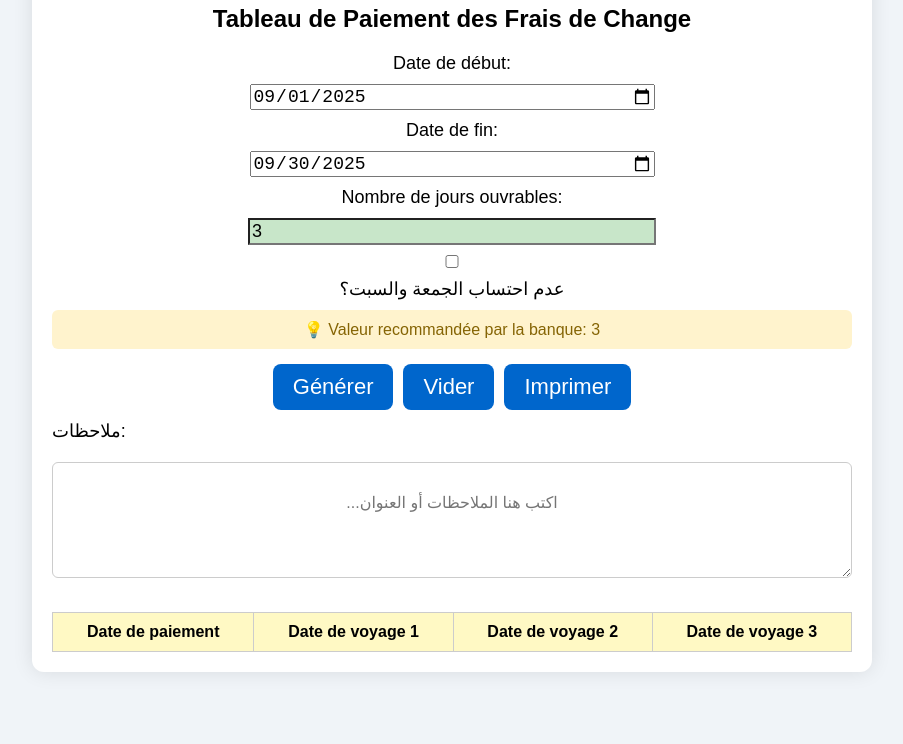
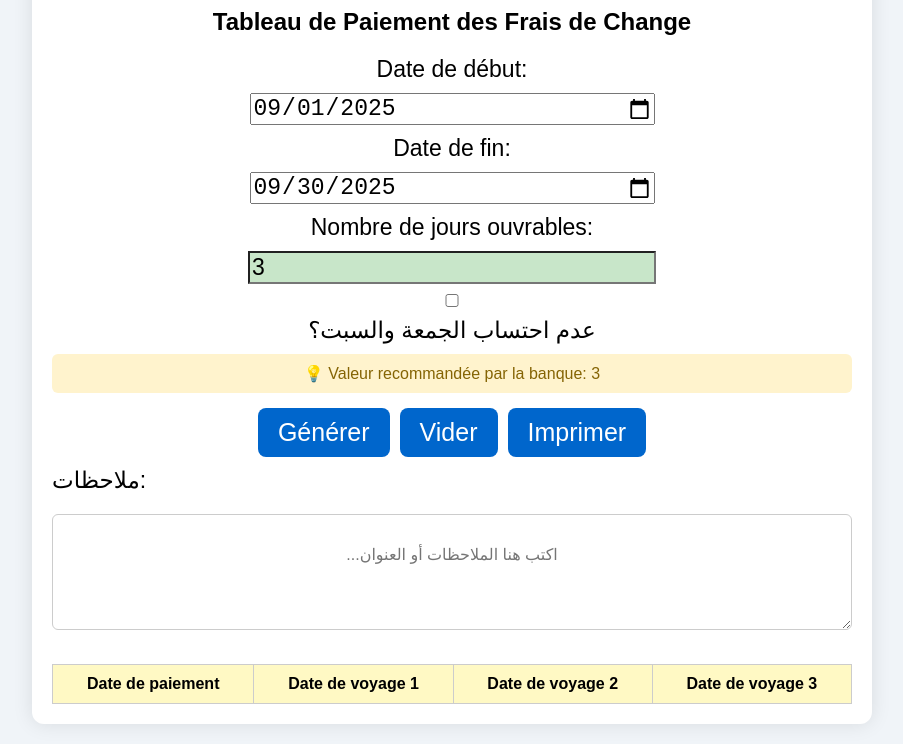
Before and after one commit to DDjamal/Tableau_de_Paiement2J, a plain HTML site: page index.html in a window 1280 px wide. Shown: the part 208-952 px from the top of the page, without its empty margins (188-1091 px from the left). Before the commit the page ends 900 px from the top, so only its background shows below. Drawn offline with Linux system fonts and the light colour scheme.

Commit message:
index.html

```diff
--- a/index.html
+++ b/index.html
@@ -45,7 +45,7 @@
       display: block;
       width: 50%;
       margin: 10px 0;
-      font-size: 18px;
+      font-size: 23px;
     }
 
     textarea {
@@ -90,7 +90,7 @@
       border: none;
       border-radius: 8px;
       cursor: pointer;
-      font-size: 22px;
+      font-size: 25px;
     }
 
     button:hover {
```
